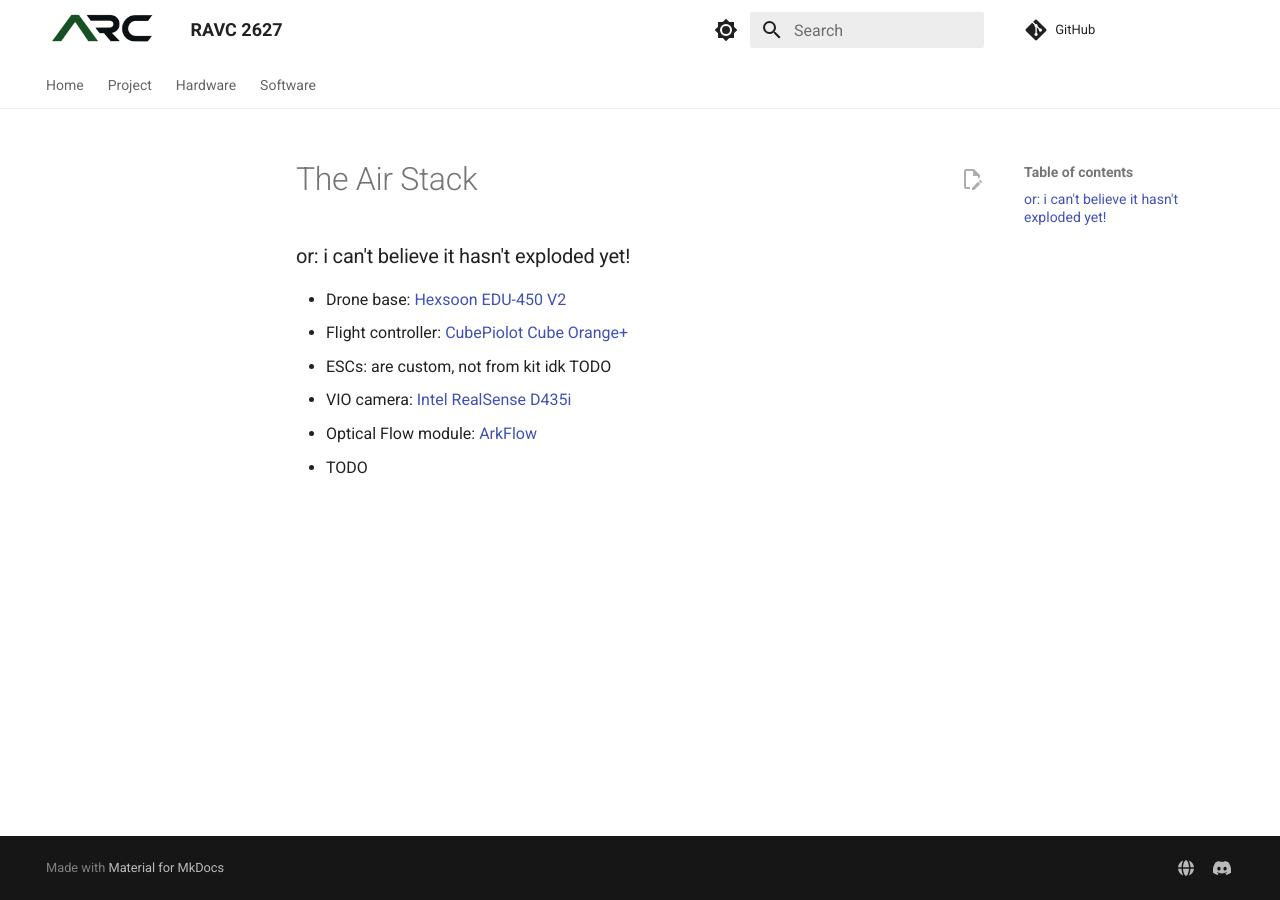
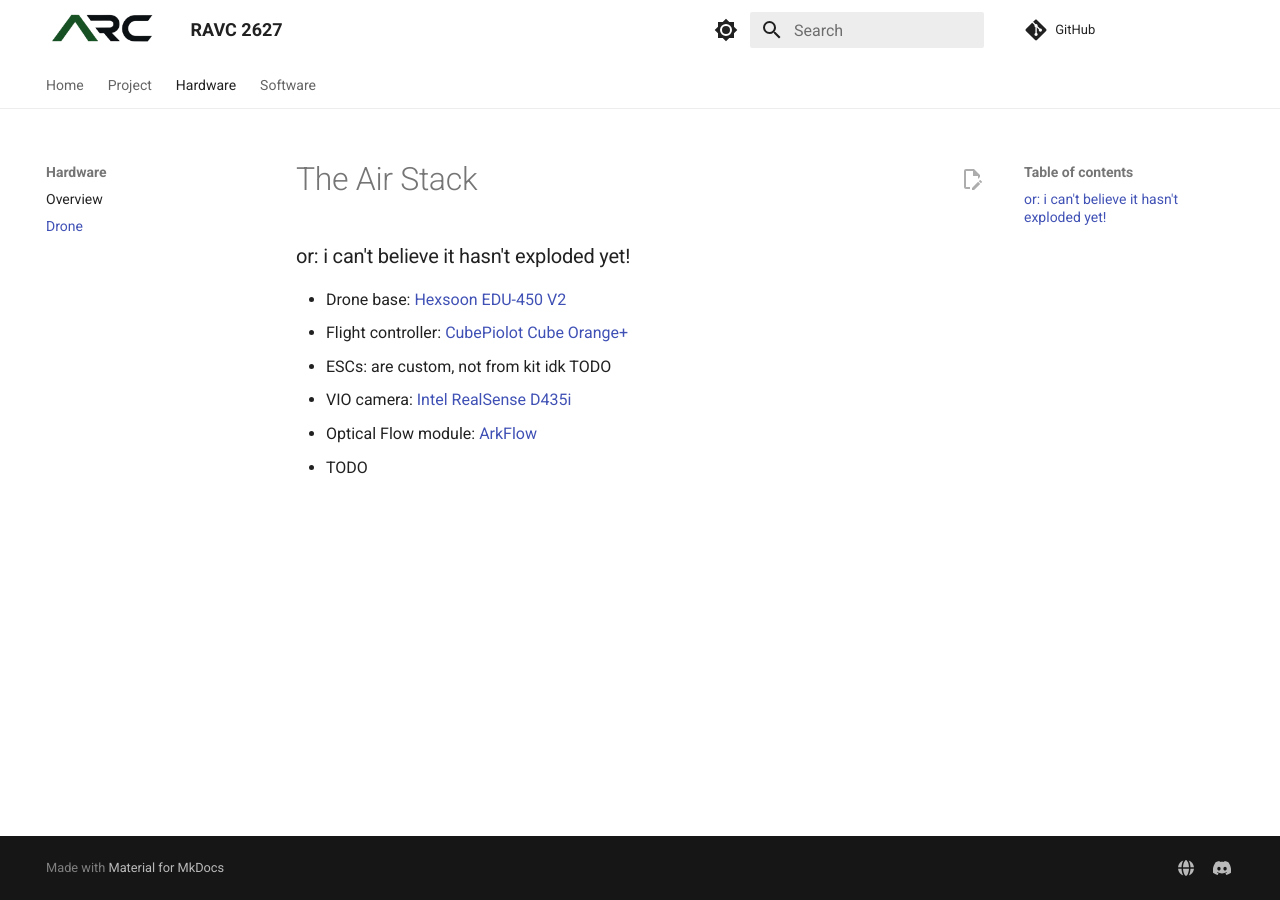
Before and after one commit to ARC-GMU/ravc-2627, an MkDocs documentation site: the page built from docs/hardware/drone.md, in a window 1280 px wide. Built offline with MkDocs 1.6.1 and Material for MkDocs 9.7.7, drawn with Linux system fonts in a browser that asks for light colours; comment, search, counter and statistics services are not loaded.

Commit message:
add drone changes to sidebar

```diff
--- a/mkdocs.yml
+++ b/mkdocs.yml
@@ -64,5 +64,6 @@ nav:
       - Competition rules: project/rules.md
   - Hardware:
       - Overview: hardware/index.md
+      - Drone: hardware/drone.md
   - Software:
       - Overview: software/index.md
```
